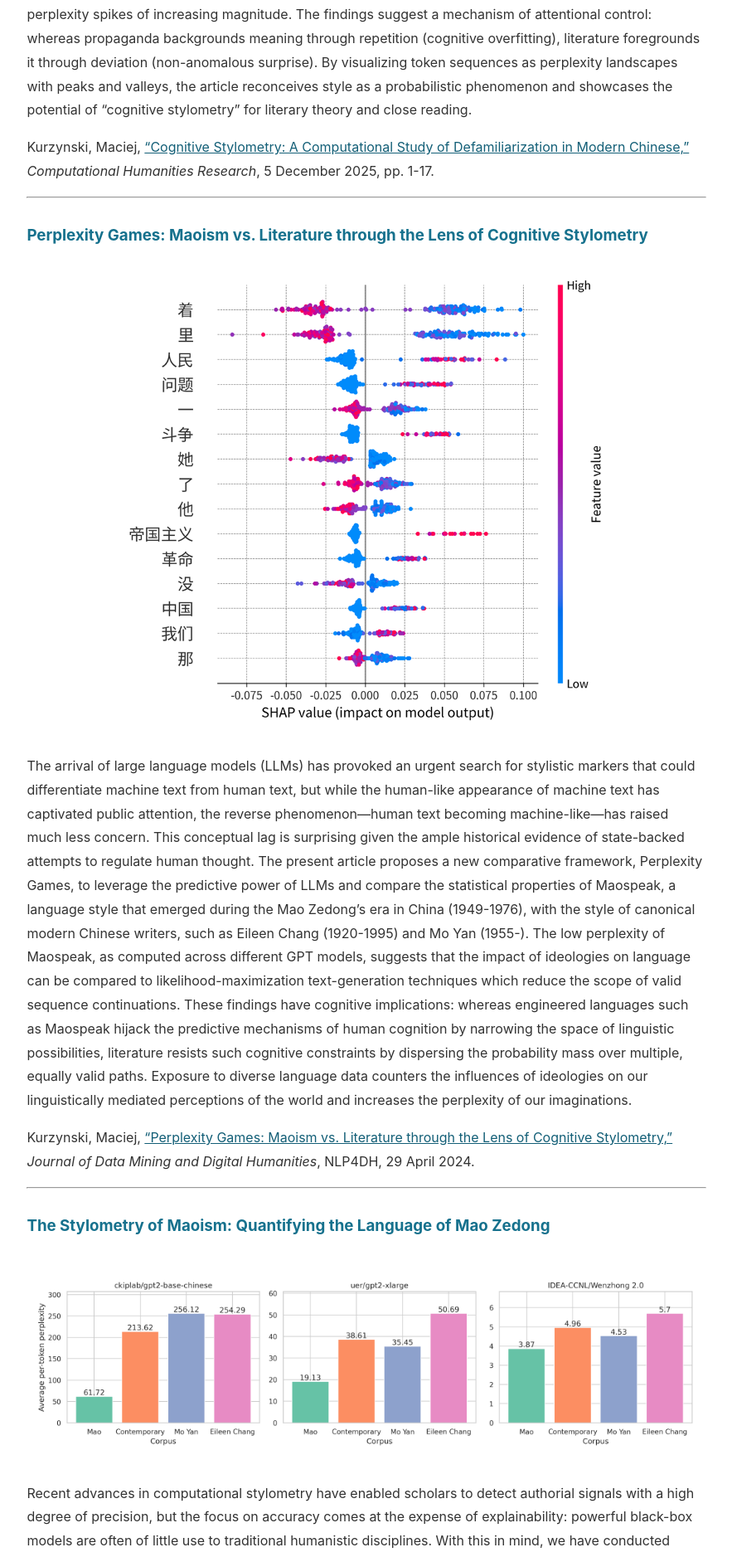
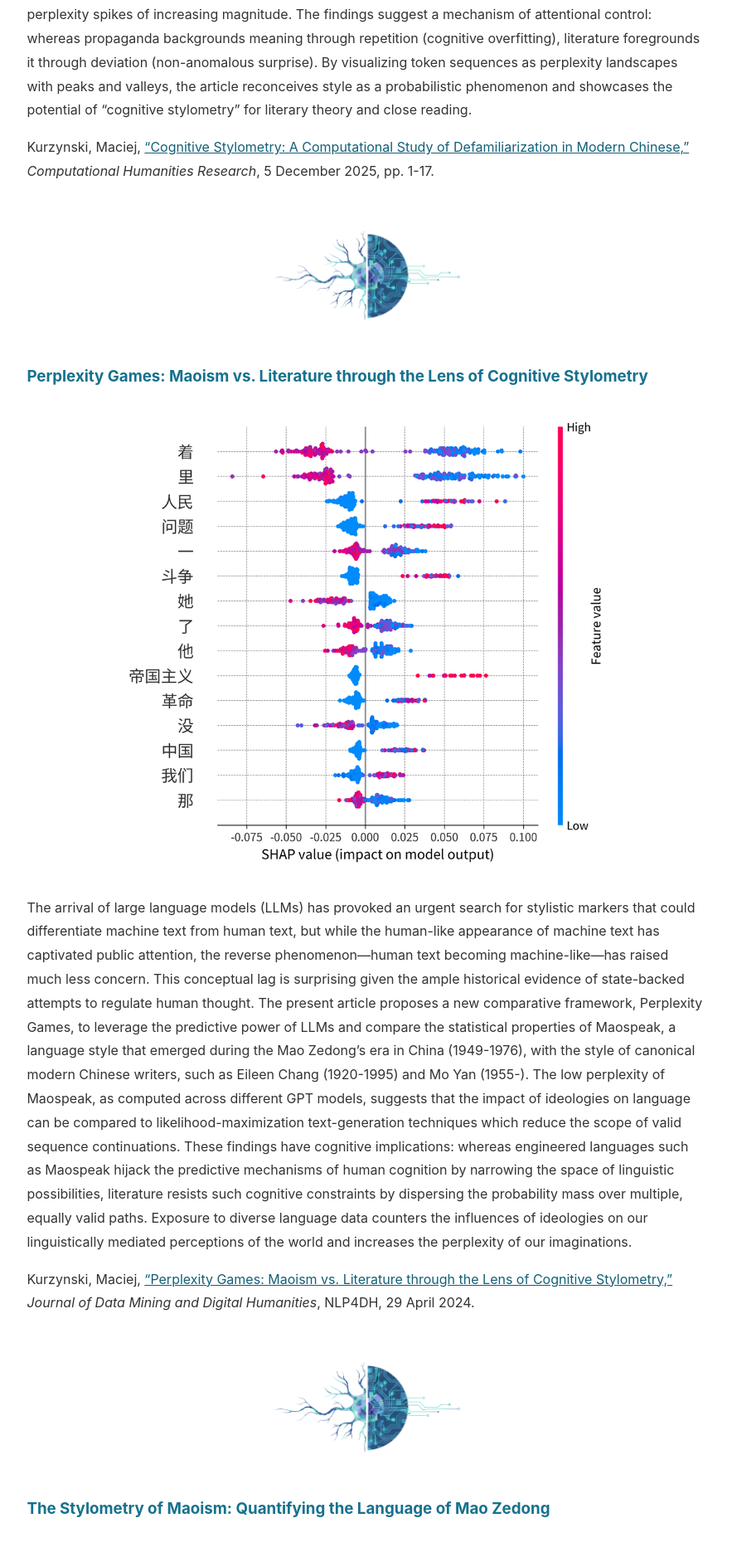
Before and after one commit to mcjkurz/qhchina, a Jekyll site: the page built from docs/projects/cognitive-stylometry/index.md, in a window 1280 px wide. Shown: the part 1511-3388 px from the top of the page at 83% size, without its empty margins (198-1081 px from the left). Built offline with Jekyll 4.4.1, drawn with Linux system fonts in a browser that asks for light colours.

Commit message:
publications update

```diff
--- a/docs/projects/cognitive-stylometry/index.md
+++ b/docs/projects/cognitive-stylometry/index.md
@@ -18,8 +18,7 @@
 
 Kurzynski, Maciej, ["Cognitive Stylometry: A Computational Study of Defamiliarization in Modern Chinese,"](https://www.cambridge.org/core/journals/computational-humanities-research/article/cognitive-stylometry-a-computational-study-of-defamiliarization-in-modern-chinese/806CD4721AEC85C07473396825C3D7DD) *Computational Humanities Research*, 5 December 2025, pp. 1-17.
 
-
----
+<img src="{{ site.baseurl }}/assets/img/separator.png" alt="Separator" class="separator">
 
 ### Perplexity Games: Maoism vs. Literature through the Lens of Cognitive Stylometry
 
@@ -29,8 +28,7 @@
 
 Kurzynski, Maciej, ["Perplexity Games: Maoism vs. Literature through the Lens of Cognitive Stylometry,"](https://jdmdh.episciences.org/13429) *Journal of Data Mining and Digital Humanities*, NLP4DH, 29 April 2024.
 
-
----
+<img src="{{ site.baseurl }}/assets/img/separator.png" alt="Separator" class="separator">
 
 ### The Stylometry of Maoism: Quantifying the Language of Mao Zedong
 
```
